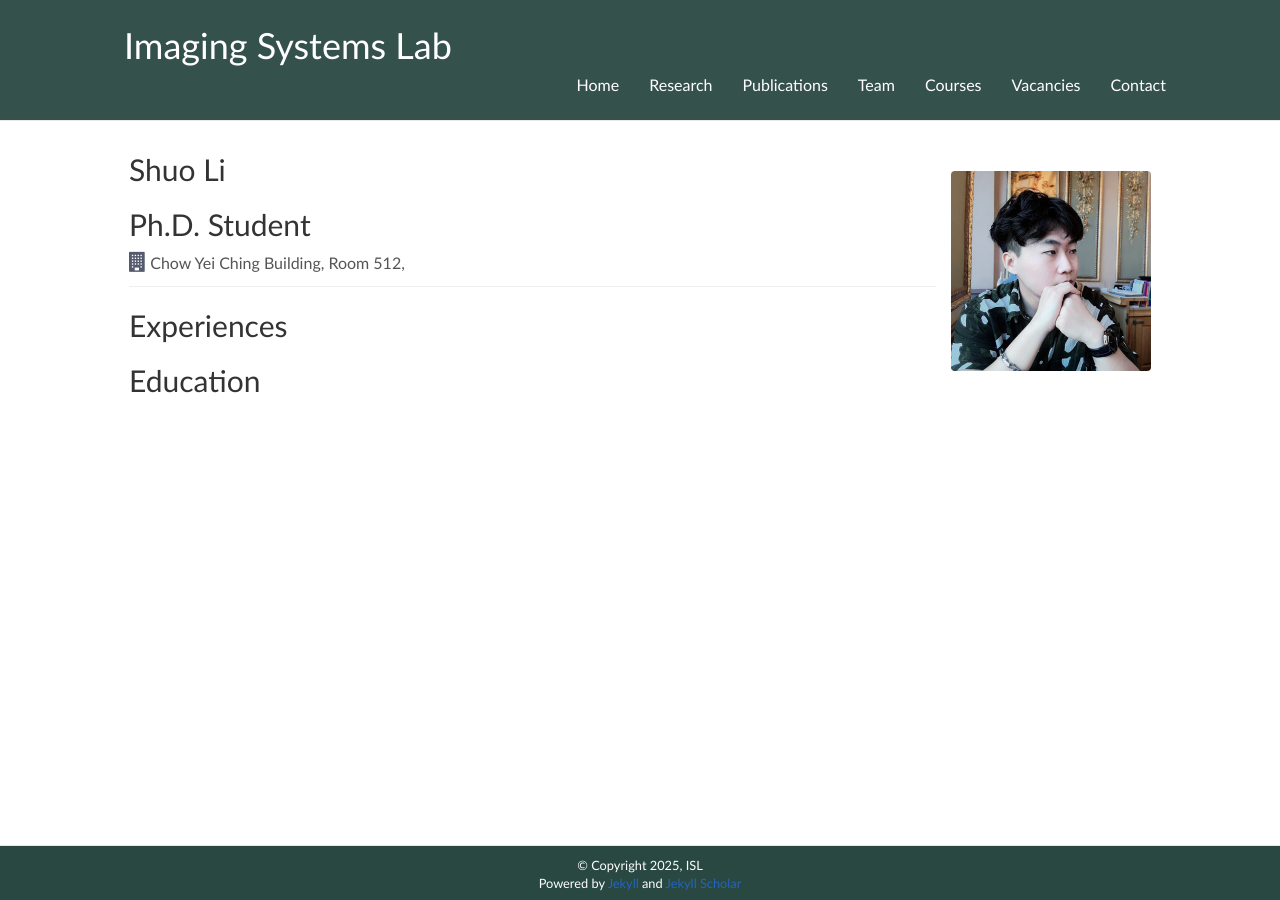
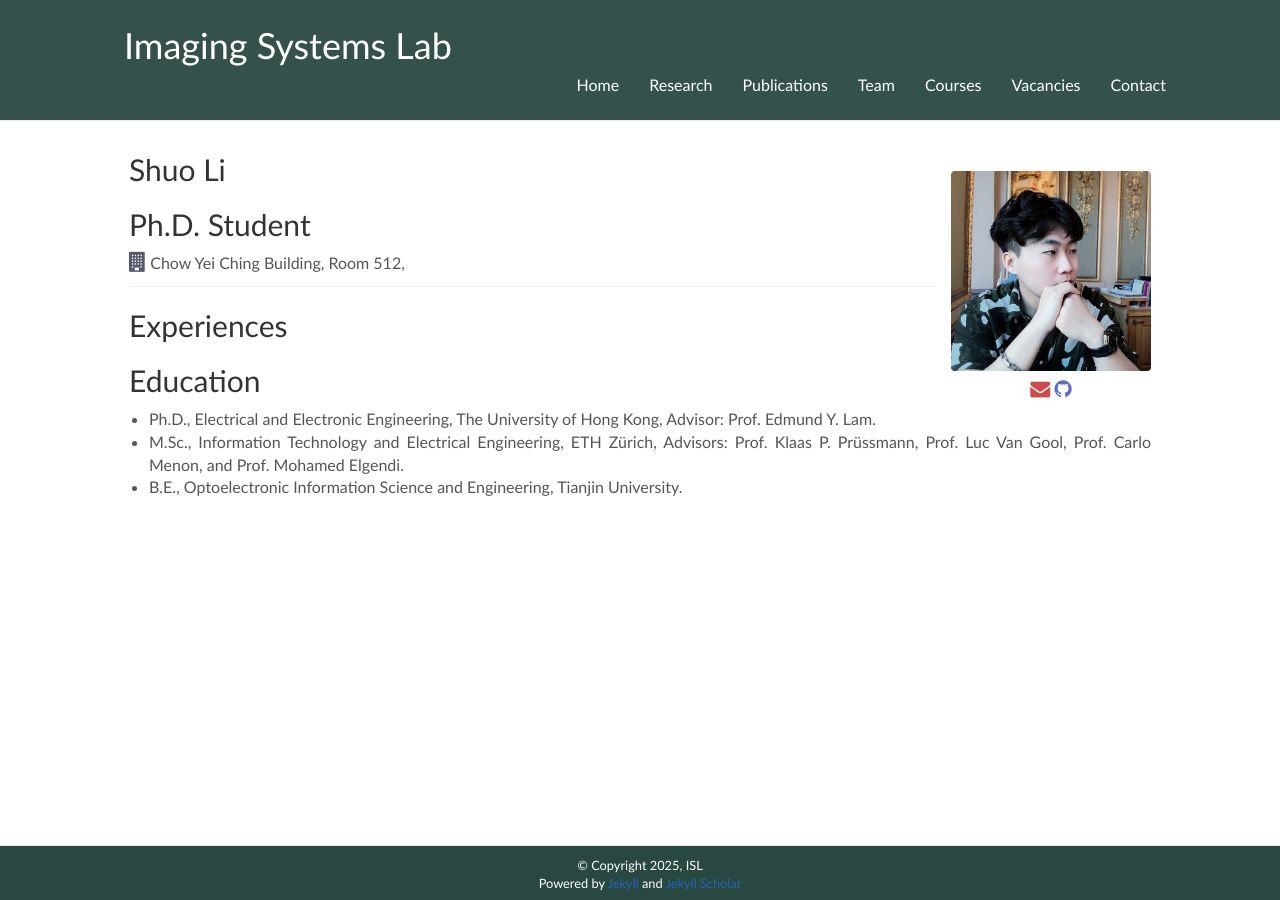
Before and after one commit to isl-hku/isl-hku.github.io, a Jekyll site: the page built from _team/shuo_li.md, in a window 1280 px wide. Built offline with Jekyll 4.4.1, drawn with Linux system fonts in a browser that asks for light colours; nearby versions of some CDN libraries; a style sheet for code colours, icons or effects is not loaded; some of the changed lines change nothing that is shown.

Commit message:
Update shuo_li.md

```diff
--- a/_team/shuo_li.md
+++ b/_team/shuo_li.md
@@ -1,13 +1,13 @@
 ---
 name: Shuo Li
-position: gradstudent
+position: PhD student
 avatar: shuo_li.jpg
-email:
-scholar:
+email: shuoli_eee@connect.hku.hk
+scholar: https://scholar.google.com/citations?user=_6xqJPcAAAAJ&hl
 web:
-github:
+github: https://github.com/shuoli199909
 # twitter: ni_chen
-joined: 2021
+joined: 2024
 left: ""
 ---
 
@@ -26,3 +26,6 @@ left: ""
 
 
 ## Education
+- Ph.D., Electrical and Electronic Engineering, The University of Hong Kong, Advisor: Prof. Edmund Y. Lam.
+- M.Sc., Information Technology and Electrical Engineering, ETH Zürich, Advisors: Prof. Klaas P. Prüssmann, Prof. Luc Van Gool, Prof. Carlo Menon, and Prof. Mohamed Elgendi.
+- B.E., Optoelectronic Information Science and Engineering, Tianjin University.
```
